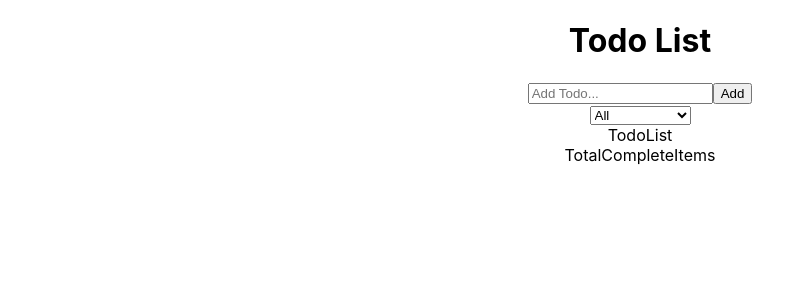
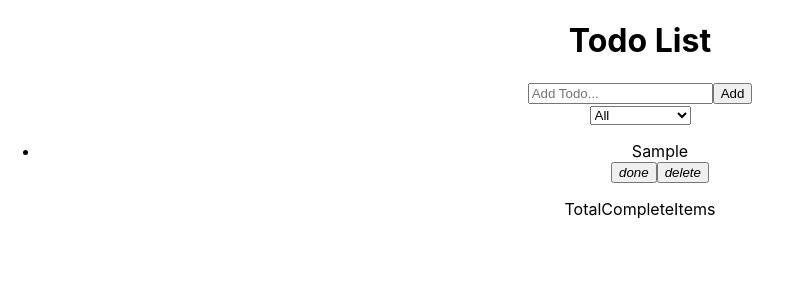
Before and after one commit to Yaroslav-Yakovlev/todo-list-react-redux-ts, a React (Create React App) app: page / in a window 1280 px wide. Both pictures are taken after typing "Sample" into the empty fields and a click on the button "Add". Shown: the top 300 px of the page, without its empty margins (0-792 px from the left). Built offline with nearby package versions, Linux system fonts and the light colour scheme.

Commit message:
create TodoList and TodoItem components

```diff
--- a/src/components/TodoItem.tsx
+++ b/src/components/TodoItem.tsx
@@ -1,11 +1,36 @@
 import React from 'react';
+import {useAppDispatch} from "../hooks";
+import {deleteTodo, toggleComplete} from "../redux/todoSlice";
 
-const TodoItem: React.FC = () => {
+interface TodoItemProps {
+    id: string,
+    title: string,
+    completed: boolean,
+}
+
+const TodoItem: React.FC<TodoItemProps> = ({id, title, completed}) => {
+    const dispatch = useAppDispatch()
+
+    const handleCompleteClick = () => {
+        dispatch(toggleComplete(id))
+
+    }
+
+    const handleDeleteClick = () => {
+        dispatch(deleteTodo(id))
+    }
+
     return (
-        <div>
-            TodoItem
+        <div className='todo-item'>
+            <li className={`todo-item ${completed ? 'complete' : ''}`} key={title}>{title}</li>
+            <button onClick={handleCompleteClick} className='complete-button'>
+                <i className="material-symbols-outlined">done</i>
+            </button>
+            <button onClick={handleDeleteClick} className='delete-button'>
+                <i className="material-symbols-outlined">delete</i>
+            </button>
         </div>
-    );
+    )
 };
 
 export default TodoItem;
--- a/src/components/TodoList.tsx
+++ b/src/components/TodoList.tsx
@@ -1,9 +1,22 @@
 import React from 'react';
+import {useAppSelector} from '../hooks'
+import TodoItem from "./TodoItem";
 
 const TodoList: React.FC = () => {
+    const {todos} = useAppSelector(state => state.todos)
+
     return (
-        <div>
-            TodoList
+        <div className='todo-container'>
+            <ul className='todo-list'>
+                {todos.map((todo) => (
+                    <TodoItem
+                        key={todo.id}
+                        id={todo.id}
+                        title={todo.title}
+                        completed={todo.completed}
+                    />
+                ))}
+            </ul>
         </div>
     );
 };
--- a/src/redux/todoSlice.ts
+++ b/src/redux/todoSlice.ts
@@ -34,14 +34,14 @@ export const todoSlice = createSlice({
             state.todos.push(todo)
         },
 
-        toggleComplete: (state, action:PayloadAction<string | boolean>) => {
-            const toggledTodo = state.todos.find((todo) => todo.id === action.payload)
+        toggleComplete: (state, action:PayloadAction<string>) => {
+            const toggledTodo = state.todos.find(todo => todo.id === action.payload)
             if (toggledTodo) {
             toggledTodo.completed = !toggledTodo.completed
             }
         },
 
-        deleteTodo: (state, action: PayloadAction<string>) => {
+        deleteTodo: (state, action:PayloadAction<string>) => {
             state.todos = state.todos.filter((todo) => todo.id !== action.payload)
         },
 
```
